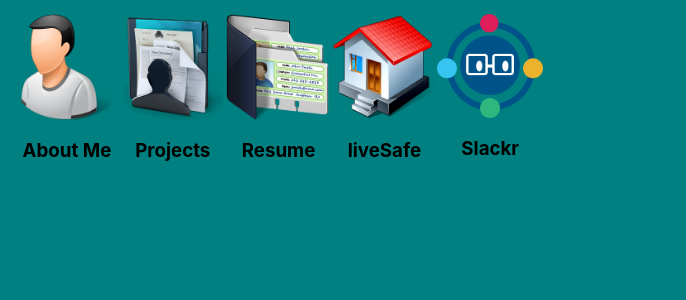
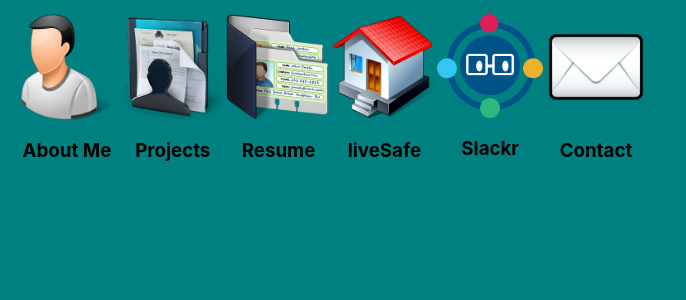
Before and after one commit to thirdeyeclub/letter, a React (Create React App) app in the folder client/: page / in a window 1280 px wide. Shown: the top 300 px of the page, without its empty margins (0-686 px from the left). Built offline with nearby package versions, Linux system fonts and the light colour scheme.

Commit message:
added contact icon

```diff
--- a/client/src/comp/Desktop.js
+++ b/client/src/comp/Desktop.js
@@ -8,6 +8,8 @@
 import Rwq from "../assets/id.png";
 import liveSafe from "../assets/livesafe.png";
 import Slackr from "../assets/slackr.png"
+import Contact from "../assets/mail.png"
+
 //draggle funtion
 interact(".draggable").draggable({
   // enable inertial throwing
@@ -102,6 +104,13 @@
             </div>
           </div>
 
+          <div class="draggable">
+            <div id="drag-2" >
+              <img src={Contact} />
+              <h3>Contact</h3>
+            </div>
+          </div>
+
         </div>
       </>
     );
```
Also changed, not shown: client/src/assets/mail.png (added).
